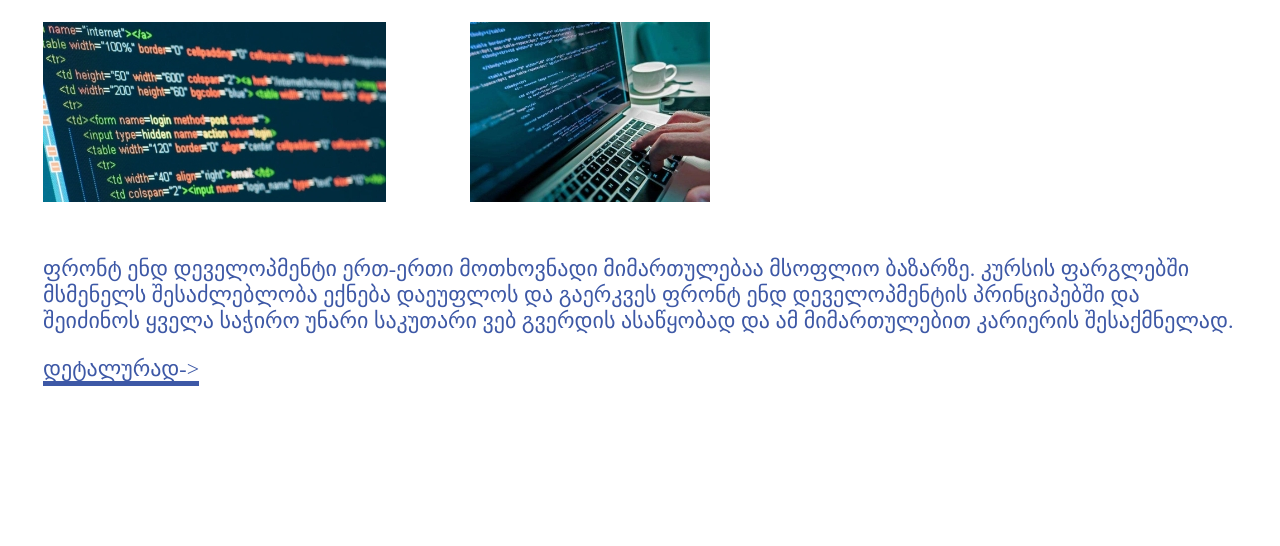
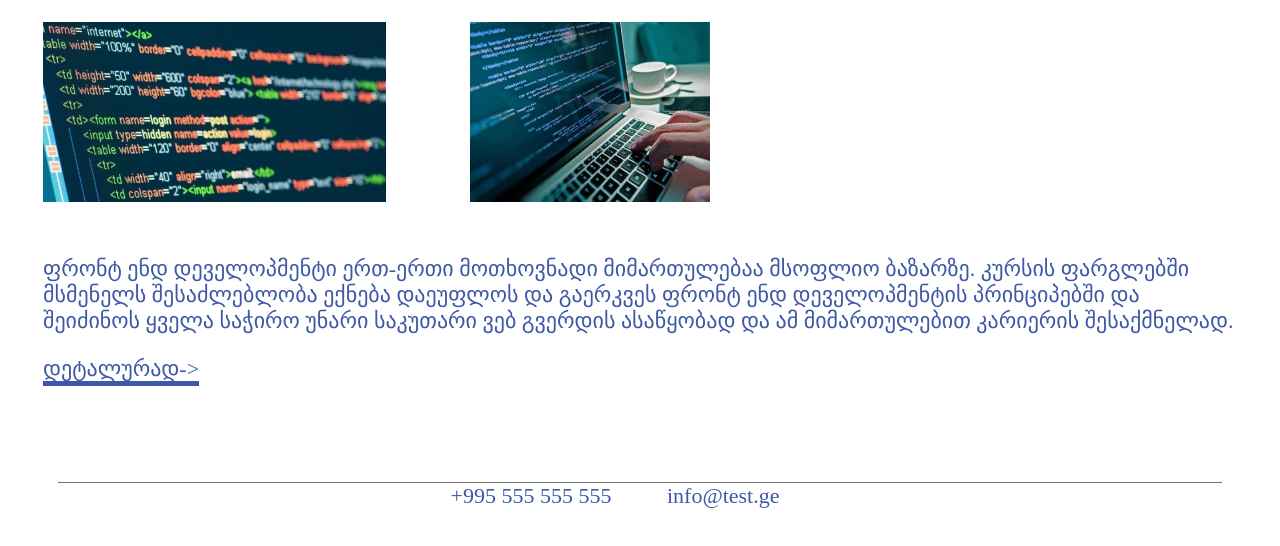
Before and after one commit to GogaTsk/lesson4, a plain HTML site: page index.html in a window 1280 px wide. Shown: the part 228-774 px from the top of the page. Drawn offline with Linux system fonts and the light colour scheme.

Commit message:
added footer (contact info)

```diff
--- a/index.html
+++ b/index.html
@@ -1,8 +1,11 @@
 <!DOCTYPE HTML/>
 <!DOCTYPE html>
 <html>
-<head> <link rel="stylesheet" href="style.css">
+<head>
+	<link rel="stylesheet" href="style.css">
 	<title> ბლოგი </title>
+</head>
+<body>
 	<header>
 		<nav>
 			<ul>
@@ -29,8 +32,8 @@
 		</p>
 		<p> <a href="https://smartacademy.ge/trainings/42-Front-End-Development-Html-Css-JS" class="plink" > დეტალურად-> </a> </p>
 	</section>
-</head>
-<body>
-
+	<footer>
+		 <p class="footstyle"> +995 555 555 555  <span class="fot"> info@test.ge </span> </p>
+	</footer>
 </body>
 </html>
--- a/style.css
+++ b/style.css
@@ -44,3 +44,14 @@ section{
 	margin-bottom: 80;
 	border-bottom:5px solid #3D58A6;
 }
+
+.footstyle {
+	font-size: 22;
+	color: #3D58A6;
+    border-top: 1px solid #707070;
+    text-align: center;
+    margin: 100px 50px 10px 50px;
+}
+.fot{
+	margin: 50px;
+}
```
